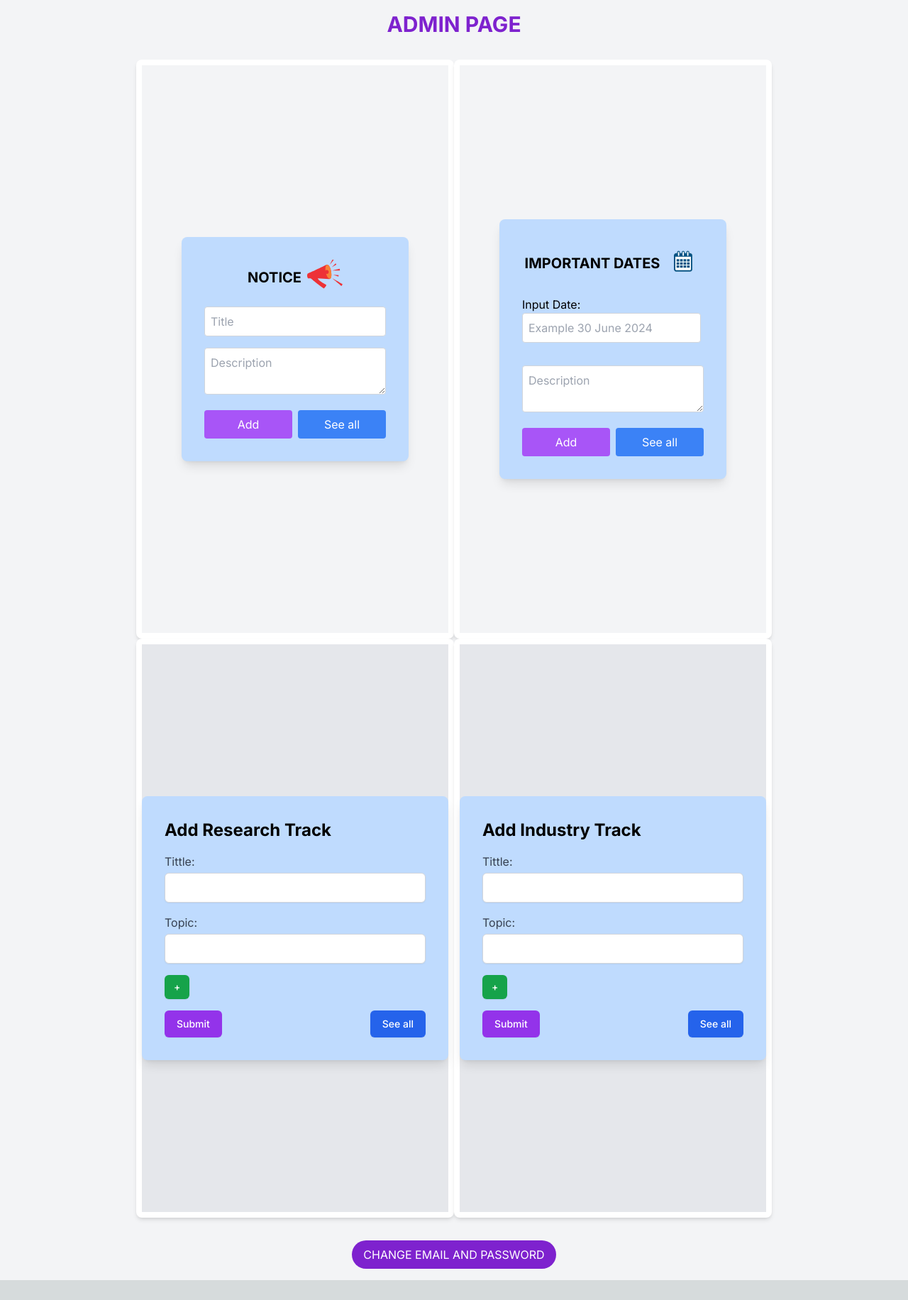
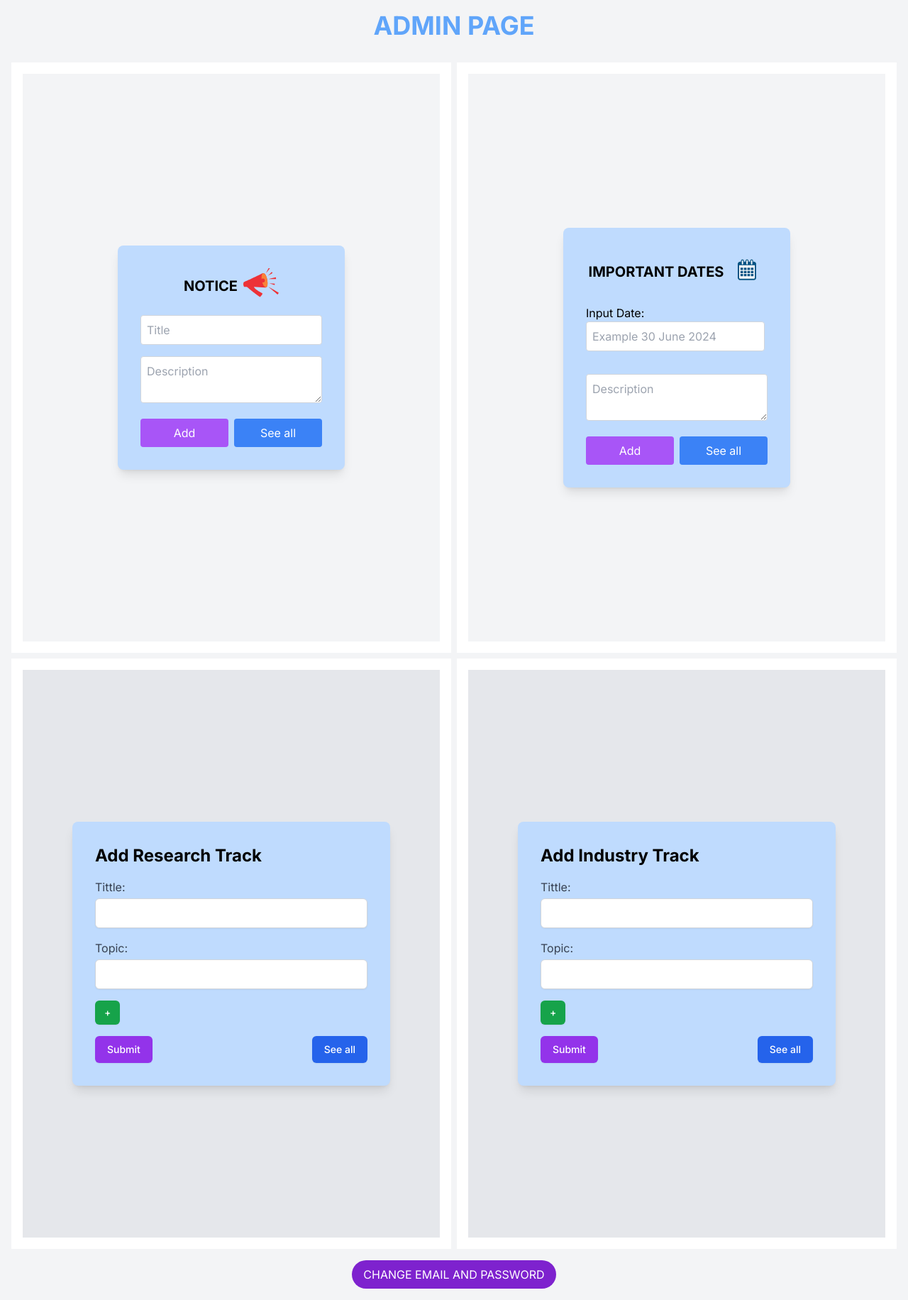
Before and after one commit to Farzine/arces_2024, a Next.js app in the folder client/: page /Admin/controllerPage in a window 1280 px wide. Shown: the whole page at 71% size. Before the commit the page ends 1804 px from the top, so only its background shows below. Built offline with nearby package versions, Linux system fonts and the light colour scheme.

Commit message:
Refactor AdminPage component layout and styles

```diff
--- a/client/src/app/Admin/controllerPage/page.tsx
+++ b/client/src/app/Admin/controllerPage/page.tsx
@@ -16,18 +16,20 @@ const AdminPage: React.FC = () => {
 
   return (
     <div className="min-h-screen flex flex-col items-center justify-center bg-gray-100 p-4">
-      <h1 className="text-3xl font-bold mb-8 text-purple-700">ADMIN PAGE</h1>
-      <div className="grid grid-cols-1 sm:grid-cols-2 mb-8 w-full max-w-4xl">
-        <div className="bg-white shadow-md rounded-lg p-2">
+      <div className="text-center mb-8">
+        <h1 className="text-4xl font-bold text-blue-400">ADMIN PAGE</h1>
+      </div>
+      <div className="grid grid-cols-1 sm:grid-cols-2 gap-2 mb-4 w-full">
+        <div className="bg-white p-4">
           <NoticeCard />
         </div>
-        <div className="bg-white shadow-md rounded-lg p-2">
+        <div className="bg-white p-4">
           <ImportantDateCard />
         </div>
-        <div className="bg-white shadow-md rounded-lg p-2">
+        <div className="bg-white  p-4">
           <ResearchTrack />
         </div>
-        <div className="bg-white shadow-md rounded-lg p-2">
+        <div className="bg-white p-4">
           <IndustryTrack />
         </div>
       </div>
```
